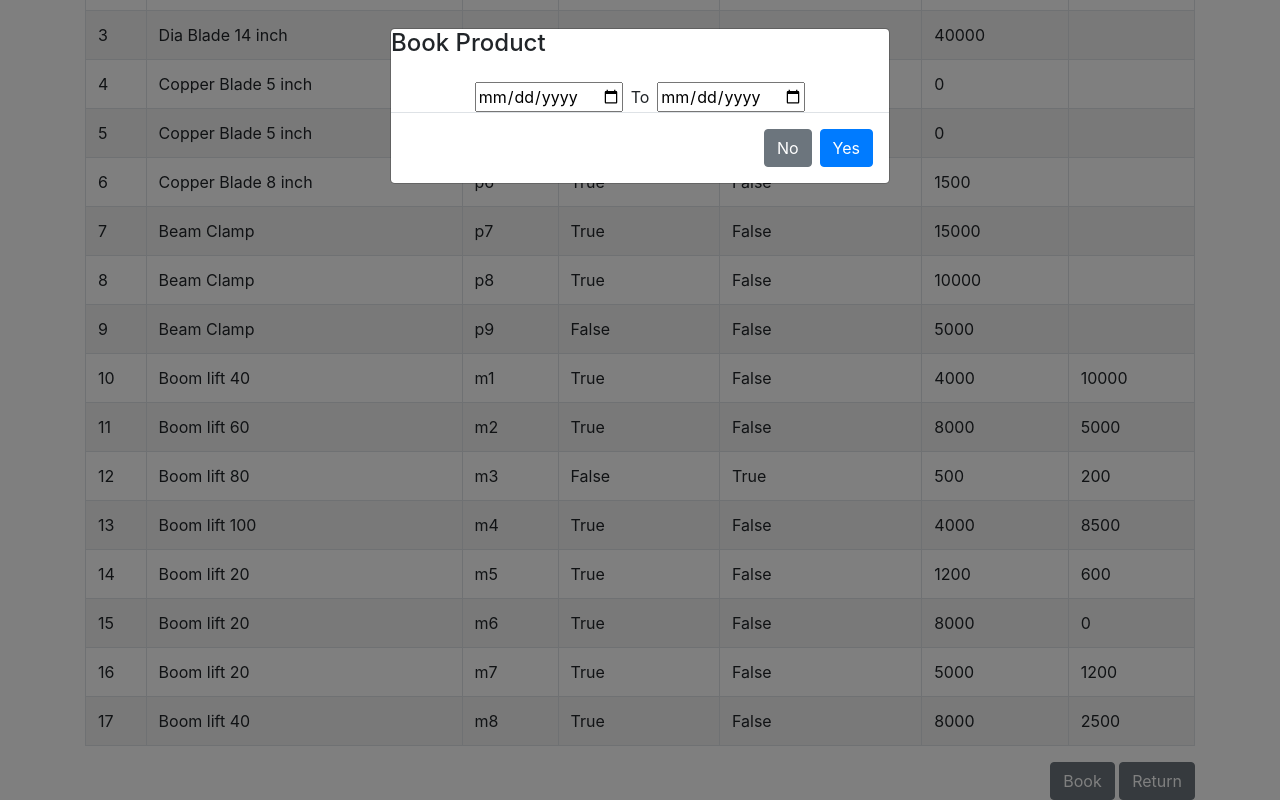
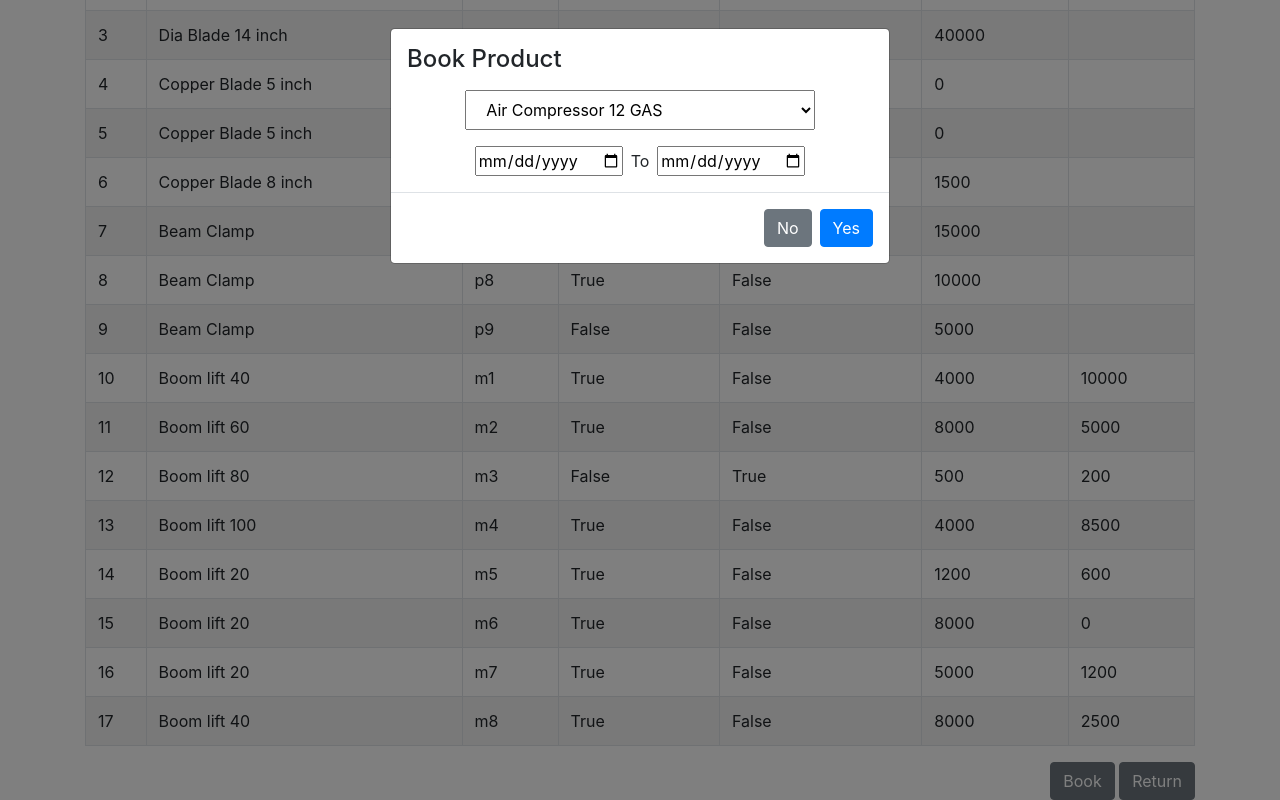
Before and after one commit to hossainrabbi/table_data, a React (Create React App) app: page / in a window 1280 px wide. Both pictures are taken after a click on the button "Book". Shown: the part 248-1048 px from the top of the page. Built offline with nearby package versions, Linux system fonts and the light colour scheme.

Commit message:
celculated book items

```diff
--- a/package.json
+++ b/package.json
@@ -9,7 +9,6 @@
     "bootstrap": "4.6.0",
     "react": "^17.0.2",
     "react-bootstrap": "^1.6.1",
-    "react-datepicker": "^4.1.1",
     "react-dom": "^17.0.2",
     "react-scripts": "4.0.3",
     "web-vitals": "^1.0.1"
--- a/src/components/BookModal.js
+++ b/src/components/BookModal.js
@@ -1,24 +1,50 @@
 import React from 'react';
+import { useEffect } from 'react';
 import { useState } from 'react';
 import { Button, Modal } from 'react-bootstrap';
 
-const BookModal = ({
-    showBookModal,
-    handleBookModalClose,
-    clickedItem,
-    setStartDate,
-    setEndDate,
-    diffDate,
-}) => {
+const BookModal = ({ showBookModal, handleBookModalClose, tableData }) => {
     const [confirmBooking, setConfirmBooking] = useState(false);
+    const [selectedItem, setSelectedItem] = useState({});
+    const [startDate, setStartDate] = useState(new Date());
+    const [endDate, setEndDate] = useState(new Date());
+    const [bookingData, setBookingData] = useState([]);
+
+    const diffDate =
+        Math.round(new Date(endDate) - new Date(startDate)) /
+            (1000 * 60 * 60 * 24) +
+        1;
+
+    const selectedData = tableData.find((item) => item.name === selectedItem);
+
+    const handleConfirm = () => {
+        setBookingData([...bookingData, selectedData]);
+        localStorage.setItem('bookingData', JSON.stringify(bookingData));
+    };
+
+    useEffect(() => {
+        setBookingData(JSON.parse(localStorage.getItem('bookingData')));
+    }, []);
 
     return (
         <Modal show={showBookModal} onHide={handleBookModalClose}>
+            <div className="p-3">
                 <h4>Book Product</h4>
                 {!confirmBooking ? (
                     <>
-                    <p>{clickedItem?.name}</p>
-                    <div className="text-center">
+                        <div className="text-center mt-3">
+                            <select
+                                className="w-75 mb-3 py-2 px-3"
+                                onChange={(e) =>
+                                    setSelectedItem(e.target.value)
+                                }
+                            >
+                                {tableData.map(({ code, name }) => (
+                                    <option key={code} value={name}>
+                                        {name}
+                                    </option>
+                                ))}
+                            </select>
                             <input
                                 type="date"
                                 onChange={(e) => setStartDate(e.target.value)}
@@ -31,13 +57,15 @@ const BookModal = ({
                         </div>
                     </>
                 ) : (
-                <div className="text-center">
+                    <div className="text-center mt-4">
                         <p>
-                        Your estimated price is ${clickedItem.price * diffDate}
+                            Your estimated price is $
+                            {selectedData?.price * diffDate}
                         </p>
                         <p>Do you want to procedure?</p>
                     </div>
                 )}
+            </div>
             <Modal.Footer>
                 <Button variant="secondary" onClick={handleBookModalClose}>
                     No
@@ -50,7 +78,9 @@ const BookModal = ({
                         Yes
                     </Button>
                 ) : (
-                    <Button variant="primary">Confirm</Button>
+                    <Button variant="primary" onClick={handleConfirm}>
+                        Confirm
+                    </Button>
                 )}
             </Modal.Footer>
         </Modal>
--- a/src/components/DataTable.js
+++ b/src/components/DataTable.js
@@ -4,20 +4,9 @@ import BookModal from './BookModal';
 
 const DataTable = ({ tableData }) => {
     const [showBookModal, setShowBookModal] = useState(false);
-    const [clickedItem, setClickedItem] = useState({});
-    const [startDate, setStartDate] = useState(new Date());
-    const [endDate, setEndDate] = useState(new Date());
 
     const handleBookModalClose = () => setShowBookModal(false);
     const handleBookModalShow = () => setShowBookModal(true);
-
-    const handleItemClick = (code) => {
-        setClickedItem(tableData.find((item) => item.code === code));
-    };
-
-    const diffDate =
-        Math.abs(new Date(endDate) - new Date(startDate)) /
-        (1000 * 60 * 60 * 24);
 
     return (
         <Container>
@@ -44,10 +33,7 @@ const DataTable = ({ tableData }) => {
                             mileage,
                         } = item;
                         return (
-                            <tr
-                                key={code}
-                                onClick={() => handleItemClick(code)}
-                            >
+                            <tr key={code}>
                                 <td>{index + 1}</td>
                                 <td>{name}</td>
                                 <td>{code}</td>
@@ -68,11 +54,8 @@ const DataTable = ({ tableData }) => {
             </div>
             <BookModal
                 showBookModal={showBookModal}
-                clickedItem={clickedItem}
-                setStartDate={setStartDate}
-                setEndDate={setEndDate}
+                tableData={tableData}
                 handleBookModalClose={handleBookModalClose}
-                diffDate={diffDate}
             />
         </Container>
     );
```
Also changed, not shown: 1 other file (tests, documents, lock files or other folders). Lines whose indentation alone changed are shown as unchanged.
